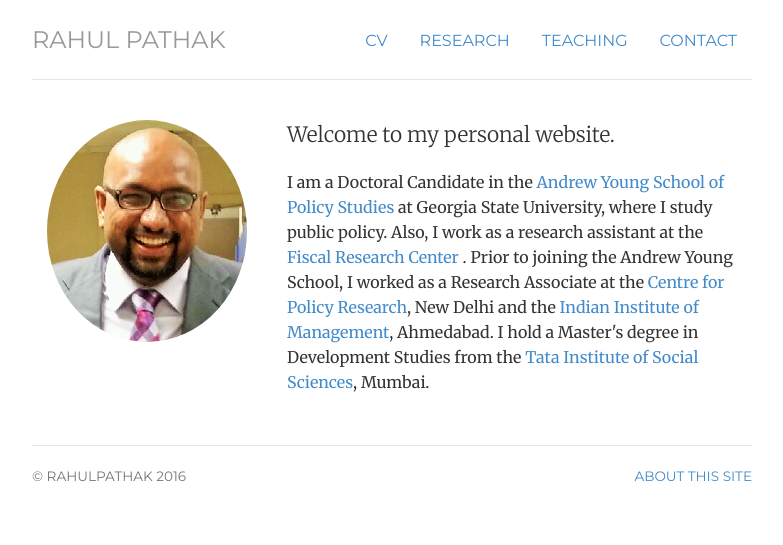
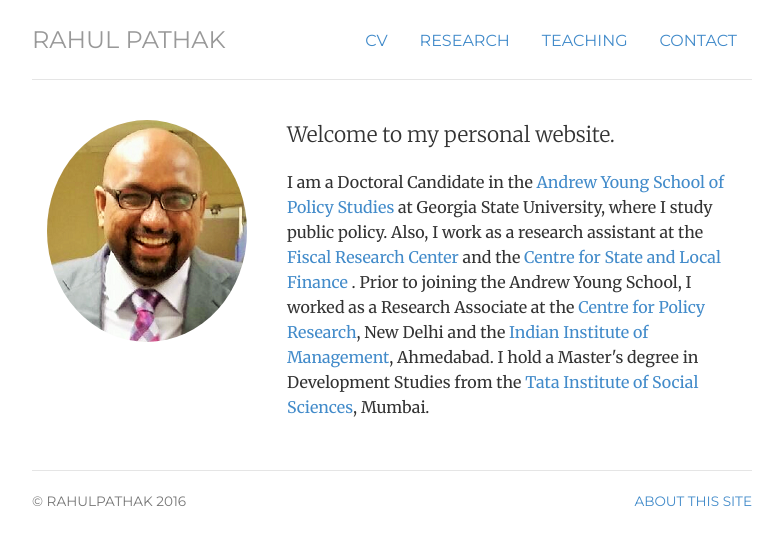
Before and after one commit to pathak-rahul/pathak-rahul.github.io, a Jekyll site: the page built from index.html, in a window 1280 px wide. Shown: the top 545 px of the page, without its empty margins (248-1031 px from the left). Built offline with Jekyll 4.4.1, drawn with Linux system fonts in a browser that asks for light colours.

Commit message:
Update index.html

```diff
--- a/index.html
+++ b/index.html
@@ -16,7 +16,7 @@
 
 	<p class="lead"> Welcome to my personal website.
 
-	<p class-"lead"> I am a Doctoral Candidate in the <a href="http://aysps.gsu.edu/"> Andrew Young School of Policy Studies</a> at Georgia State University, where I study public policy. Also, I work as a research assistant at the <a href="http://frc.gsu.edu/"> Fiscal Research Center </a>. Prior to joining the Andrew Young School, I worked as a Research Associate at the <a href="http://www.cprindia.org/"> Centre for Policy Research</a>, New Delhi and the <a href="http://www.iimahd.ernet.in/"> Indian Institute of Management</a>, Ahmedabad. I hold a Master's degree in Development Studies from the <a href="http://tiss.edu/"> Tata Institute of Social Sciences</a>, Mumbai. </p> </span>
+	<p class-"lead"> I am a Doctoral Candidate in the <a href="http://aysps.gsu.edu/"> Andrew Young School of Policy Studies</a> at Georgia State University, where I study public policy. Also, I work as a research assistant at the <a href="http://frc.gsu.edu/"> Fiscal Research Center </a> and the <a href="http://cslf.gsu.edu/"> Centre for State and Local Finance </a>. Prior to joining the Andrew Young School, I worked as a Research Associate at the <a href="http://www.cprindia.org/"> Centre for Policy Research</a>, New Delhi and the <a href="http://www.iimahd.ernet.in/"> Indian Institute of Management</a>, Ahmedabad. I hold a Master's degree in Development Studies from the <a href="http://tiss.edu/"> Tata Institute of Social Sciences</a>, Mumbai. </p> </span>
 </p>
 	</div>
 
```
